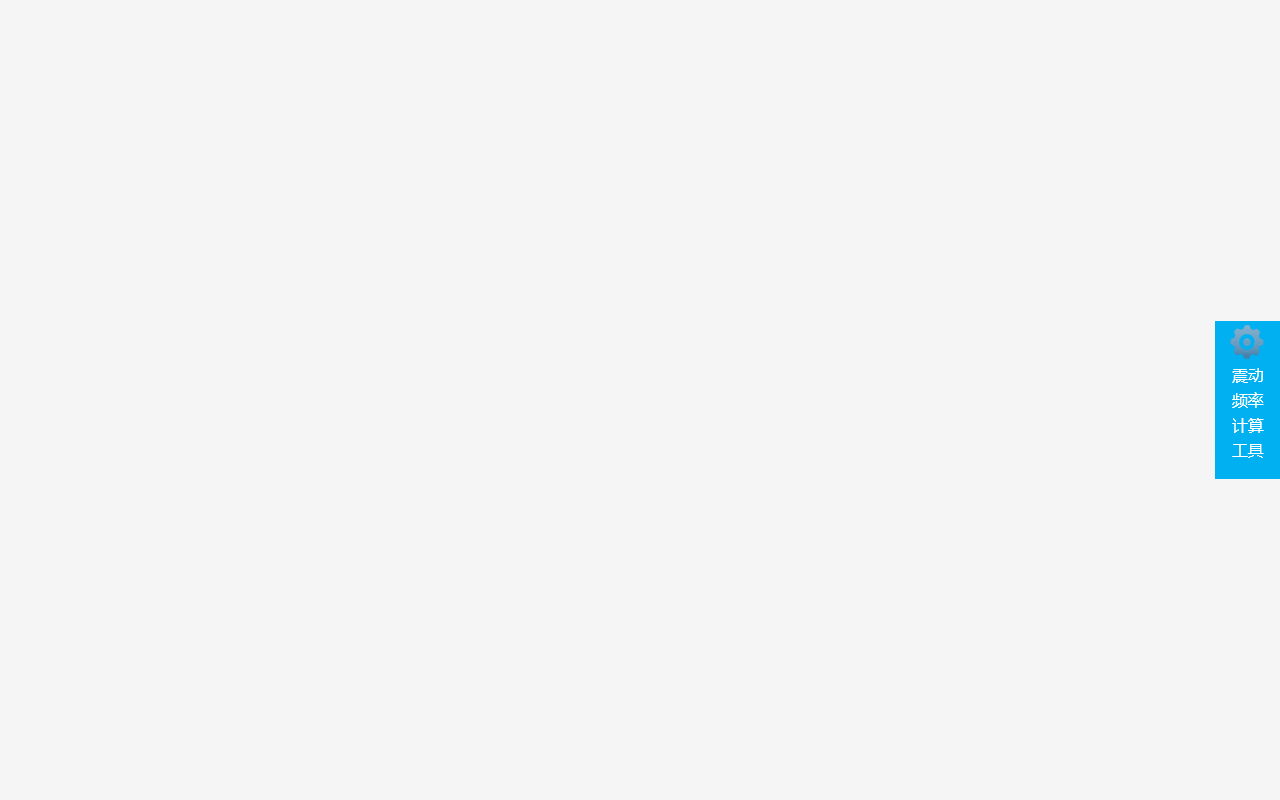
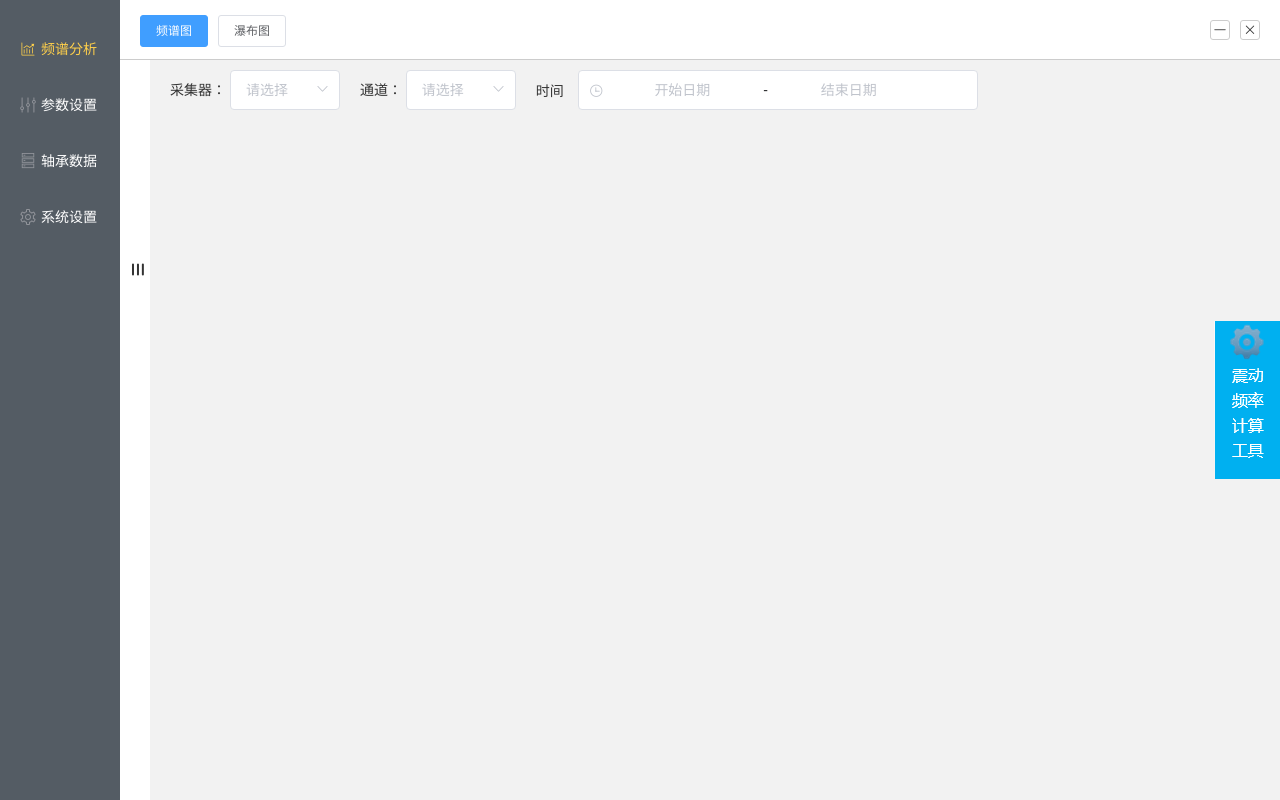
Before and after one commit to caikaiquan/System, a Vue app: page / in a window 1280 px wide. Built offline with nearby package versions, Linux system fonts and the light colour scheme.

Commit message:
设备振动频率计算

```diff
--- a/src/App.vue
+++ b/src/App.vue
@@ -1,13 +1,13 @@
 <template>
   <div id="app">
-    <!-- <div class="minimize">
+    <div class="minimize">
       <i class="el-icon-minus" @click="handleMini"></i>
     </div>
     <div class="close-icon">
       <i class="el-icon-close" @click="handleClose"></i>
-    </div> -->
+    </div>
     <drawer-box></drawer-box>
-    <!-- <router-view /> -->
+    <router-view />
   </div>
 </template>
 
--- a/src/components/DrawerBox.vue
+++ b/src/components/DrawerBox.vue
@@ -471,6 +471,8 @@ export default {
           if ((!formData[key] && formData[key] == 0) || formData[key] <= 0) {
             this.$message.error(this.errorMsg);
             return;
+          }else{
+            formData[key] = formData[key] - 0;
           }
         }
         resolve();
@@ -609,7 +611,7 @@ export default {
         VibCalToolBelts(this.item7Form, res => {
           if (res) {
             res = JSON.parse(res);
-            console.log("计算传动带获取的数据", res);
+            console.log('计算传送带获取的数据',res)
             this.item7Data = res.ListData;
             this.item7Res.TransmissionRatio = res.TransmissionRatio;
             this.item7Res.BeltLength = res.BeltLength;
@@ -621,7 +623,7 @@ export default {
           }
         });
       });
-    }
+    },
   }
 };
 </script>
```
